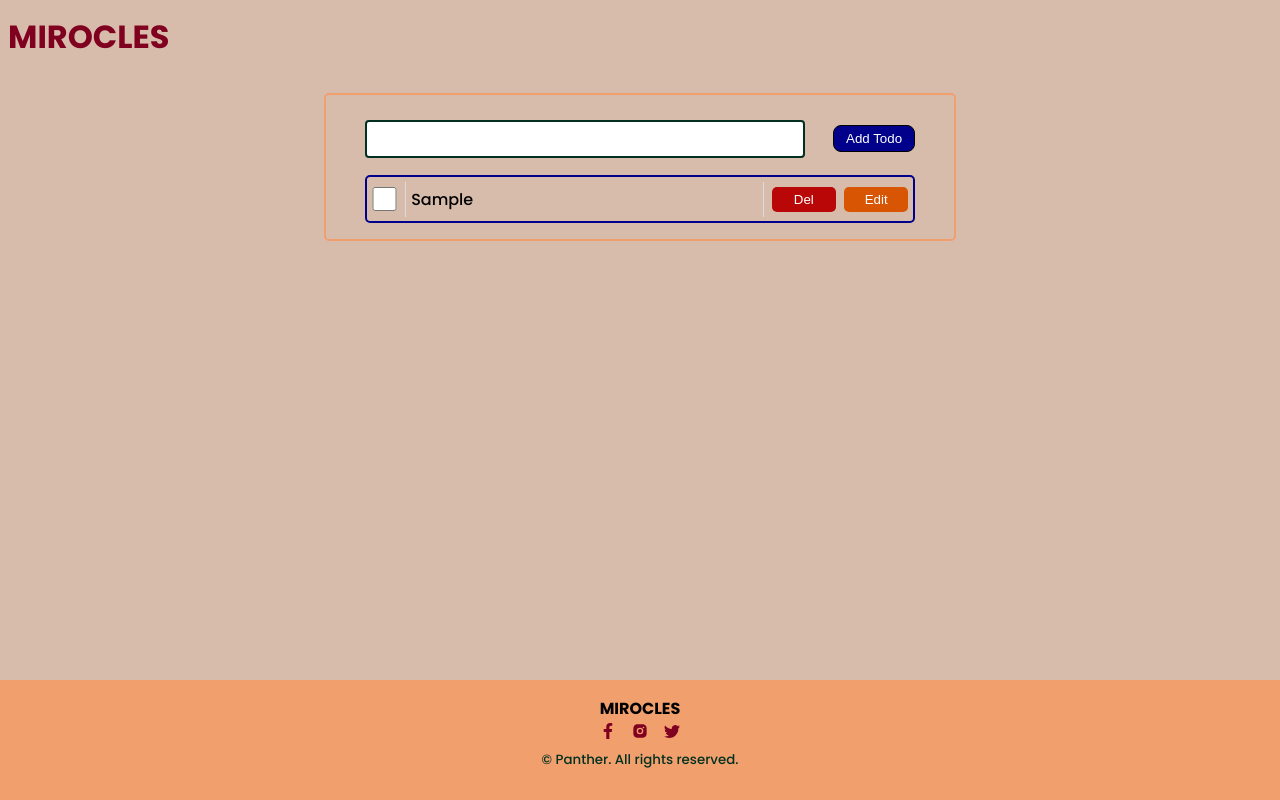
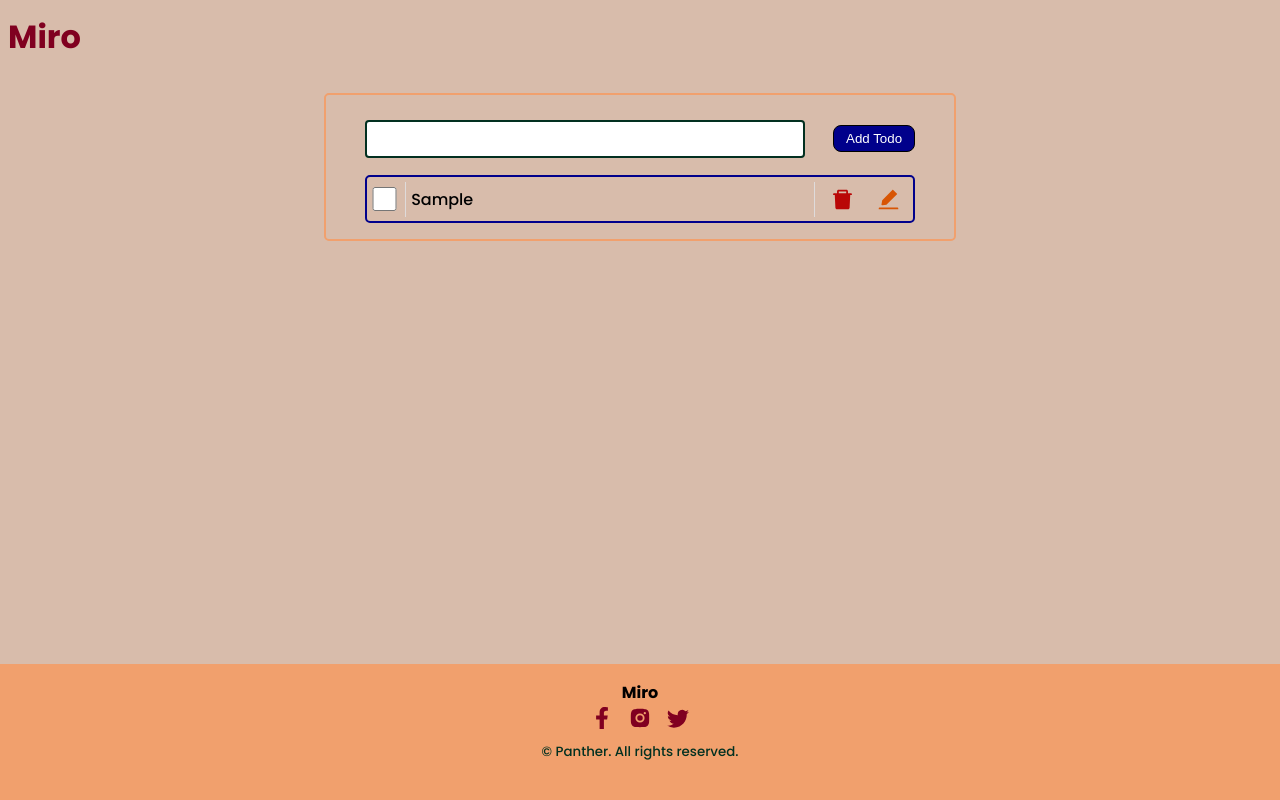
Before and after one commit to Emmanuel-obiora/to-do-app, a React (Create React App) app: page / in a window 1280 px wide. Both pictures are taken after typing "Sample" into the empty fields and a click on the button "Add Todo". Built offline with nearby package versions, Linux system fonts and the light colour scheme.

Commit message:
Updating the styles

```diff
--- a/package.json
+++ b/package.json
@@ -9,6 +9,7 @@
     "@testing-library/user-event": "^13.5.0",
     "gh-pages": "^4.0.0",
     "react": "^18.2.0",
+    "react-confirm-box": "^1.2.0",
     "react-dom": "^18.2.0",
     "react-icons": "^4.6.0",
     "react-scripts": "5.0.1",
--- a/src/components/Footer/Footer.css
+++ b/src/components/Footer/Footer.css
@@ -4,7 +4,7 @@ footer{
     margin-left: -.5rem;
     padding: 1rem;
     width: 100%;
-    height: 15%;
+    height: 17%;
     background: var(--color-bg-varient);
     text-align: center;
 }
@@ -25,6 +25,10 @@ footer{
     gap: 1rem;
 }
 
+.footer_socials > a{
+    font-size: 22px;
+}
+
 .footer_copyright{
     color: var(--color-accent2);
 }
--- a/src/components/Footer/Footer.jsx
+++ b/src/components/Footer/Footer.jsx
@@ -7,7 +7,7 @@ import {BsTwitter} from 'react-icons/bs'
 const Footer = () => {
   return (
     <footer>
-      <a href="#header" className='footer_logo'>MIROCLES</a>
+      <a href="#header" className='footer_logo'>Miro</a>
 
       <div className="footer_socials">
         <a rel="noreferrer" href="https://m.facebook.com/emmanuel-obiora" target="_blank" ><FaFacebookF /></a>
--- a/src/components/Header/Header.jsx
+++ b/src/components/Header/Header.jsx
@@ -6,7 +6,7 @@ function Header() {
     <header id="header">
       <div className="container header_container">
 
-        <h1 className='brand-logo'>MIROCLES</h1>
+        <h1 className='brand-logo'>Miro</h1>
 
       </div>
     </header>
--- a/src/components/Todo/Todo.css
+++ b/src/components/Todo/Todo.css
@@ -67,41 +67,41 @@
     border-left: 1px solid var(--color-light);
     border-right: 1px solid var(--color-light);
     padding: 5px;
-    width: 70%;
+    width: 80%;
     height: auto;
     display: flex;
     align-items: center;
 }
 
 .button{
-    width: 12.5%;
-    color: var(--color-white);
+    width: 7.5%;
+    background: transparent;
+    font-size: 25px;
     padding: 5px;
     display: flex;
     align-items: center;
     justify-content: center;
-    border-radius: 5px;
 }
 
 .delete{
-    background: rgb(185, 7, 7);
+    color: rgb(185, 7, 7);
 }
 .delete:hover{
-    background: rgb(228, 6, 6);
+    color: rgb(228, 6, 6);
 }
 
 .save{
-    background: #023624;
+    color: #023624;
 }
 .save:hover{
-    background: #056d49;
+    color: #056d49;
 }
 
 .edit{
-    background: #d85504;
+    color: #d85504;
 }
 .edit:hover{
-    background: #fa8339;
+    color: #fa8339;
 }
 
 @media screen and (max-width: 64rem){
--- a/src/components/Todo/Todo.jsx
+++ b/src/components/Todo/Todo.jsx
@@ -1,5 +1,9 @@
 import React from 'react'
 import './Todo.css'
+import {AiFillDelete} from 'react-icons/ai'
+import {BsSaveFill} from 'react-icons/bs'
+import {AiFillEdit} from 'react-icons/ai'
+// import { confirm } from "react-confirm-box";
 
 function Todo(){
     const [todos, setTodos] = React.useState([])
@@ -39,7 +43,7 @@ function Todo(){
     }
 
     function deleteTodo(id){
-        const updatedTodos = [...todos].filter((todo) => todo.id !==id)
+        let updatedTodos = [...todos].filter((todo) => todo.id !==id)
         setTodos(updatedTodos)
     }
 
@@ -70,7 +74,7 @@ function Todo(){
         <div className='App'>
             <form onSubmit = {handleSubmit} className="todo-message">
                 <input id="new" type="text" onChange={(e) => setTodo(e.target.value)} value={todo}/>
-                <button type="submit">Add Todo</button>
+                <button type="submit" title="Add Todo"> Add Todo</button>
             </form>
 
             {todos.map((todo) => <div key= {todo.id}>
@@ -94,10 +98,10 @@ function Todo(){
                         (<div className="output"> {todo.text} </div>)
                     }
 
-                    <button onClick = {() => deleteTodo (todo.id)} className="button delete"> Del </button>
+                    <button onClick = {() => deleteTodo (todo.id)} className="button delete" title="Delete Todo"> <AiFillDelete /> </button>
 
-                    {todoEditing === todo.id ? (<button className="button save" onClick={() => editTodo (todo.id)} >Save</button>) :
-                    (<button className="button edit" onClick = {() => setTodoEditing (todo.id)}> Edit</button>)}
+                    {todoEditing === todo.id ? (<button className="button save" onClick={() => editTodo (todo.id)} title="Save edited Todo">< BsSaveFill /></button>) :
+                    (<button className="button edit" onClick = {() => setTodoEditing (todo.id)} title="Edit Todo">< AiFillEdit /> </button>)}
                 </div>
             </div>)}
         </div>
--- a/src/index.css
+++ b/src/index.css
@@ -32,7 +32,7 @@ body {
     padding: .5rem;
     background-color: var(--color-bg);
     font-family: 'Poppins', sans-serif;
-    min-height: 100vh;
+    min-height: 100%;
     display: flex;
     flex-direction: column;
   }
```
Also changed, not shown: 1 other file (tests, documents, lock files or other folders).
